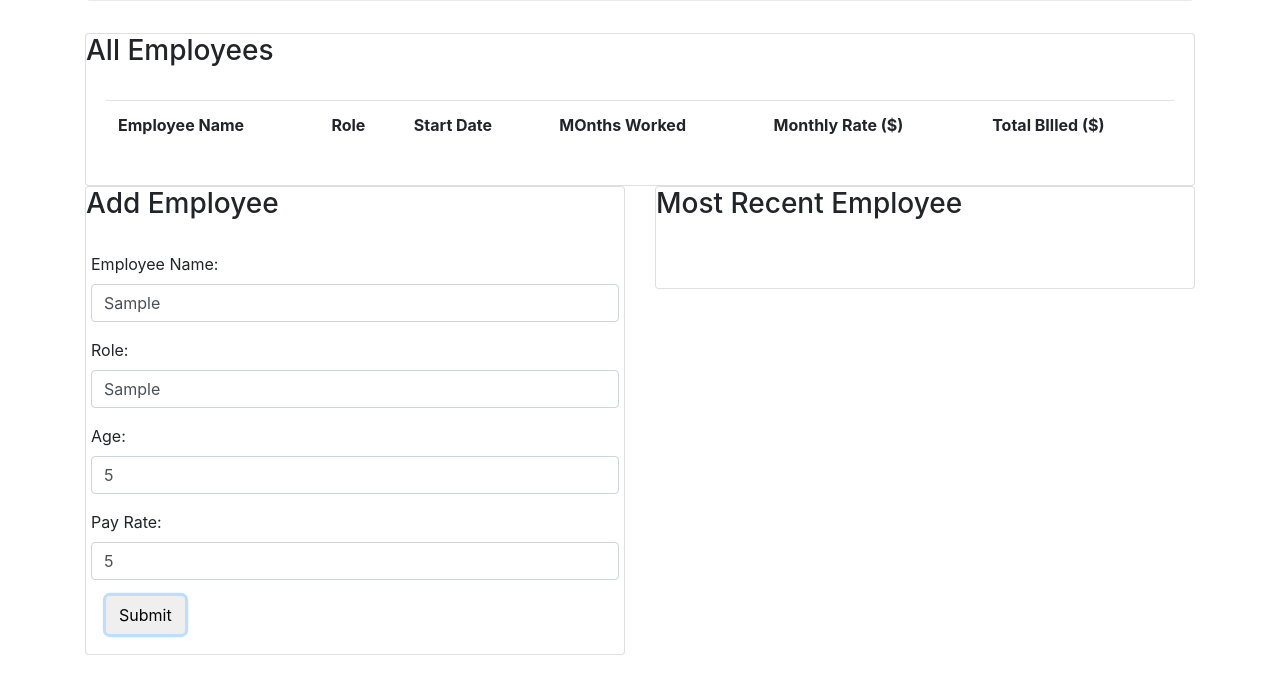
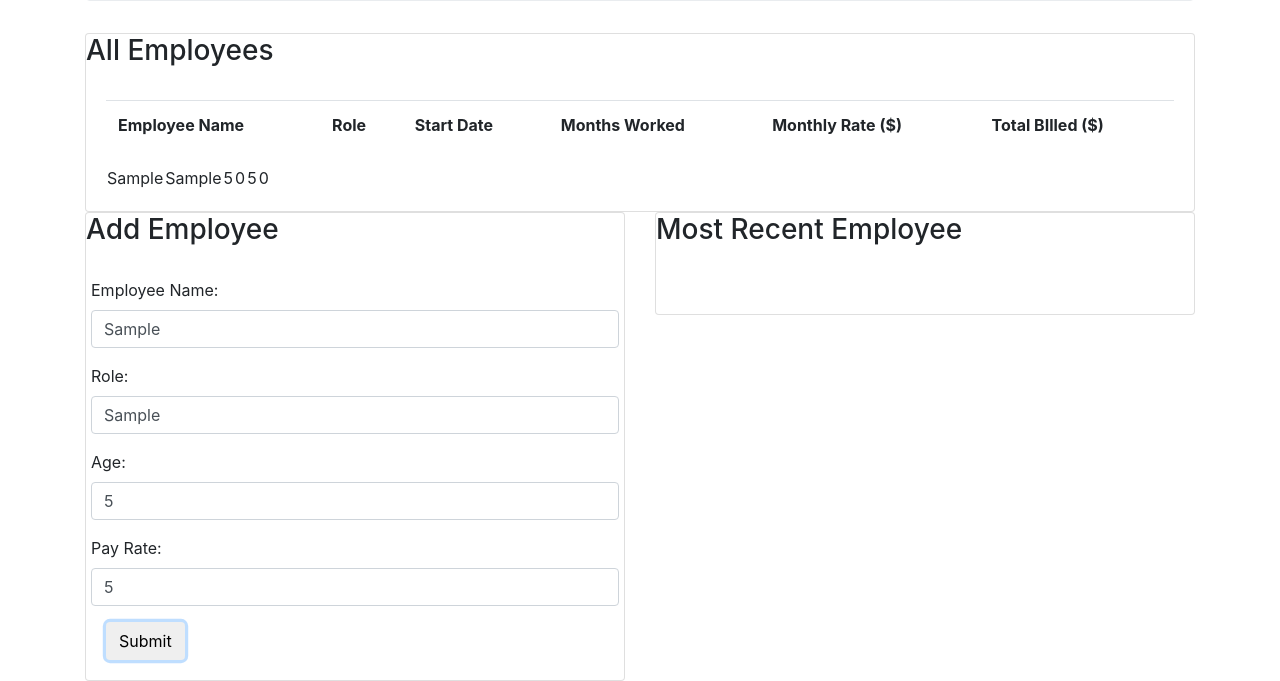
Before and after one commit to lokibeat/ClassActivityEmployeeForm, a plain HTML site: page index.html in a window 1280 px wide. Both pictures are taken after typing "Sample", "Sample", "5", "5" into the empty fields and a click on the button "Submit". Shown: the part 183-864 px from the top of the page. Before the commit the page ends 838 px from the top, so only its background shows below. Drawn offline with nearby package versions, Linux system fonts and the light colour scheme; no server answers.

Commit message:
added some table function

```diff
--- a/employeeformcode.js
+++ b/employeeformcode.js
@@ -1,3 +1,5 @@
+var database = firebase.database();
+
 $("#add-user").on("click", function(event) {
     // Don't refresh the page!
     event.preventDefault();
@@ -11,9 +13,45 @@ $("#add-user").on("click", function(event) {
     console.log(rate);
 
     database.ref().push({
-    employeeName: employeeName,
-    employeeRole: employeeRole,
-    startDate: startDate,
-    rate: rate
+        employeeName: employeeName,
+        employeeRole: employeeRole,
+        startDate: startDate,
+        rate: rate
     });
+
+   displayEmployee(employeeName, employeeRole, startDate, rate);
+
 });
+
+
+
+function displayEmployee(name, role, start, rate) {
+    let worked = 0;
+    let billed = 0;
+
+    $('#full-employee-list').html(`
+    <table class="table">
+    <tr>
+        <th>Employee Name</th>
+        <th>Role</th>
+        <th>Start Date</th>
+        <th>Months Worked</th>
+        <th>Monthly Rate ($)</th>
+        <th>Total BIlled ($)</th>
+    </tr>
+    `)
+
+    $('#full-employee-list').append(`
+    <tr>
+        <td>${name}</td>
+        <td>${role}</td>
+        <td>${start}</td>
+        <td>${worked}</td>
+        <td>${rate}</td>
+        <td>${billed}</td>
+    </tr>
+    `)
+
+    $('#full-employee-list').append(`
+    </table>`)
+}
--- a/index.html
+++ b/index.html
@@ -44,16 +44,7 @@
           </div>
           <div class="card-body">
             <div id="full-employee-list">
-                <table class="table">
-                    <tr>
-                        <th>Employee Name</th>
-                        <th>Role</th>
-                        <th>Start Date</th>
-                        <th>MOnths Worked</th>
-                        <th>Monthly Rate ($)</th>
-                        <th>Total BIlled ($)</th>
-                    </tr>
-                  </table>
+
 
             </div>
           </div>
```
